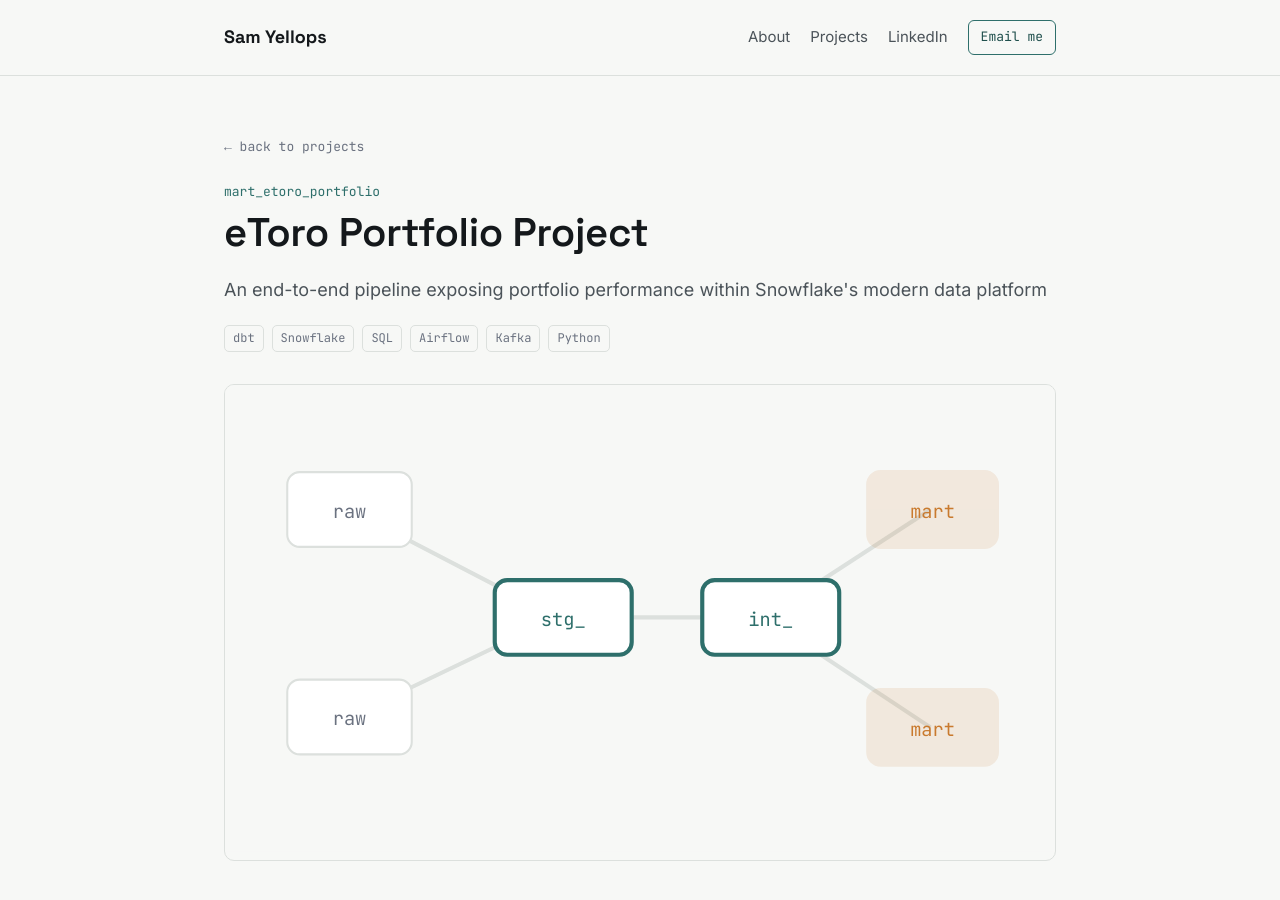
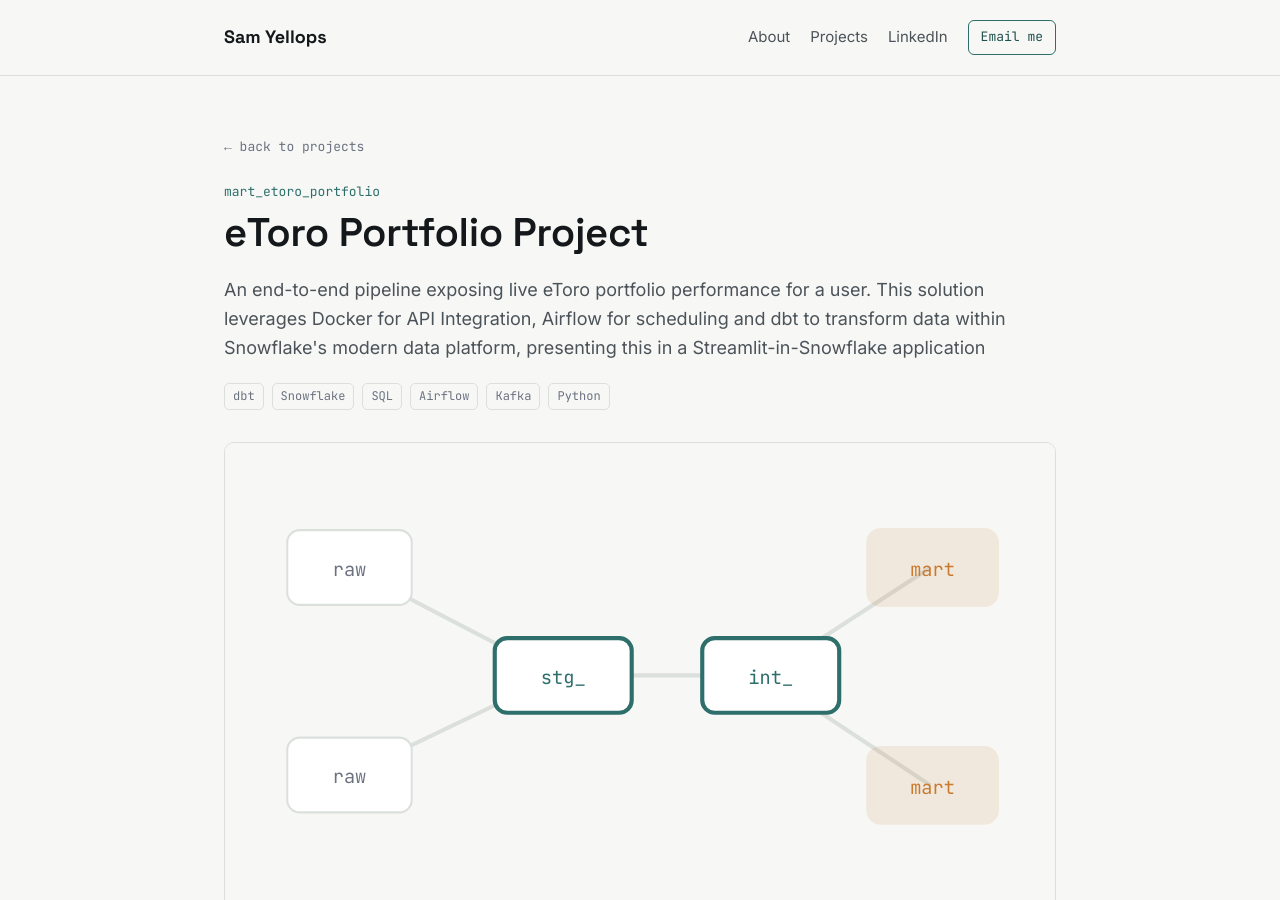
Before and after one commit to SYellops01/SYellops01.github.io, a Jekyll site: the page built from _projects/etoro_portfolio_project.md, in a window 1280 px wide and 900 px high. Built offline with Jekyll 4.4.1, drawn with Linux system fonts in a browser that asks for light colours.

Commit message:
Revise subtitle and summary for eToro Portfolio Project
Updated project subtitle and summary to reflect live portfolio performance and technology stack.

```diff
--- a/_projects/etoro_portfolio_project.md
+++ b/_projects/etoro_portfolio_project.md
@@ -1,9 +1,9 @@
 ---
 title: "eToro Portfolio Project"
-subtitle: "An end-to-end pipeline exposing portfolio performance within Snowflake's modern data platform"
+subtitle: "An end-to-end pipeline exposing live eToro portfolio performance for a user. This solution leverages Docker for API Integration, Airflow for scheduling and dbt to transform data within Snowflake's modern data platform, presenting this in a Streamlit-in-Snowflake application"
 slug: etoro-portfolio-project
 model_name: "mart_etoro_portfolio"
-summary: "Streamlit-in-Snowflake solution leveraging dbt to provide trusted portfolio data."
+summary: "Streamlit-in-Snowflake solution leveraging dbt to expose eToro portfolio data."
 order: 1
 thumbnail: thumbs/lineage-a.html
 stack: ["dbt", "Snowflake", "SQL", "Airflow", "Kafka", "Python"]
```
